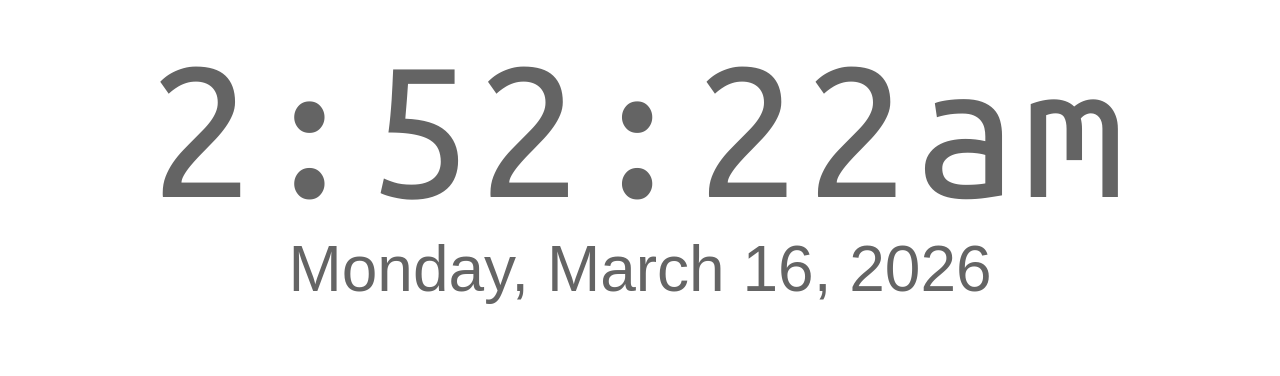
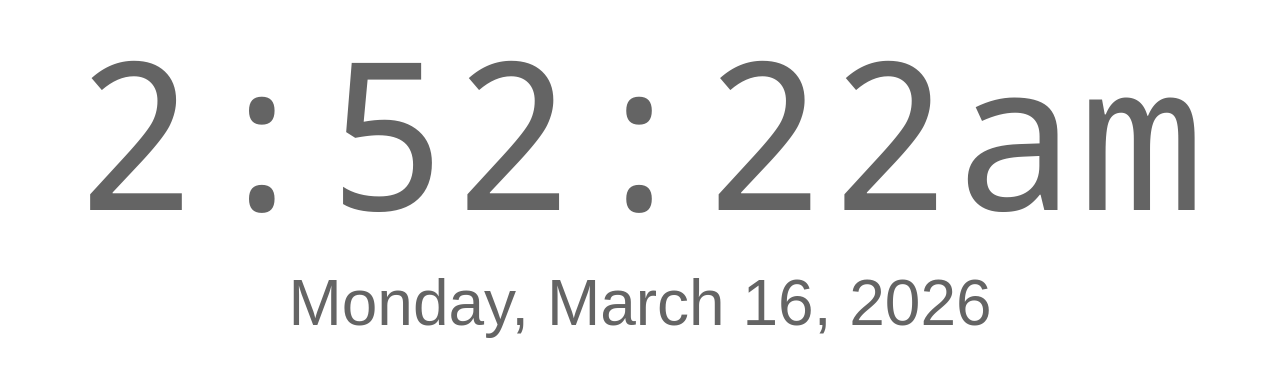
Before and after one commit to zagredam/ClockBoard, a React (Vite) app: page /clock in a window 1280 px wide. Shown: the part 234-610 px from the top of the page. Built offline with nearby package versions, Linux system fonts and the light colour scheme; a web font is replaced by a local one.

Commit message:
additional font an d fix

```diff
--- a/assets/styles/styles.css
+++ b/assets/styles/styles.css
@@ -75,29 +75,21 @@ body.alt #app{
     src: url(../media/fonts/ubuntu.mono.ttf);
   }
 
+  @font-face {
+    font-family: droid-sans-mono;
+    src: url(../media/fonts/droid-sans-mono.regular.ttf);
+  }
+
 .timeSection,.colonDelimiter{
     display:inline-block;
     text-align: center;
     font-size: calc(14vw * 1.15);
 
-  font-family: "ubuntu-mono", "Lucida Console", "Courier New", monospace;
-  letter-spacing: 0.03em;
+  font-family: "droid-sans-mono", "Lucida Console", "Courier New", monospace;
+  letter-spacing: 0.01em;
 }
 #clockMeridium{
-/*   font-size: 8vw; */
   position: relative;
-  /* top: -25px; */
-}
-/* #clockHourDigit1,#clockHourDigit2,#clockMinuteDigit1,#clockMinuteDigit2,#clockSecondDigit1,#clockSecondDigit2{
-  width:14vw;
-} */
-/* .colonDelimiter{
-  position:relative;
-  top:-18px;
-  width:3vw;
-} */
-#clockHour{
-  text-align: right;
 }
 #timerValueLabel,#stopwatchValueLabel{
     width: 175px;
--- a/src/components/Clock.jsx
+++ b/src/components/Clock.jsx
@@ -43,19 +43,14 @@ export default function Clock({ showSeconds, showMeridum, showDate }) {
 
   return (
     <div id="presentationClock">
-      <div className="time">
+      <div className="time timeSection">
         {showTens && (
           <div className="timeSection" id="clockHourDigit1">{Math.floor(hours12 / 10)}</div>
         )}
-        <div className="timeSection" id="clockHourDigit2">{hours12 % 10}</div>
-        <div className="colonDelimiter">:</div>
-        <div className="timeSection" id="clockMinuteDigit1">{Math.floor(minutes / 10)}</div>
-        <div className="timeSection" id="clockMinuteDigit2">{minutes % 10}</div>
+        {hours12 % 10}:{Math.floor(minutes / 10)}{minutes % 10}
         {showSeconds && (
           <span id="secondsSpan">
-            <div className="colonDelimiter">:</div>
-            <div className="timeSection" id="clockSecondDigit1">{Math.floor(seconds / 10)}</div>
-            <div className="timeSection" id="clockSecondDigit2">{seconds % 10}</div>
+            :{Math.floor(seconds / 10)}{seconds % 10}
           </span>
         )}
         {showMeridum && (
--- a/src/components/Nav.jsx
+++ b/src/components/Nav.jsx
@@ -69,13 +69,13 @@ export default function Nav({ isOpen, onClose, onAddTimer, onAddStopwatch }) {
               <div key={path} className="clock-type-item">
                 <button
                   className={`clock-type-btn${location.pathname === path ? ' active' : ''}`}
-                  onClick={() => handleNavigate(path)}
+                  onClick={() => {handleNavigate(path);handleDefaultChange(path);}}
                 >
                   {label}
                 </button>
-                <Radio.Root value={path} className="clock-type-radio">
+                {/* <Radio.Root value={path} className="clock-type-radio">
                   <Radio.Indicator className="clock-type-radio-indicator" />
-                </Radio.Root>
+                </Radio.Root> */}
               </div>
             ))}
           </RadioGroup>
```
Also changed, not shown: assets/media/fonts/droid-sans-mono.regular.ttf (added).
